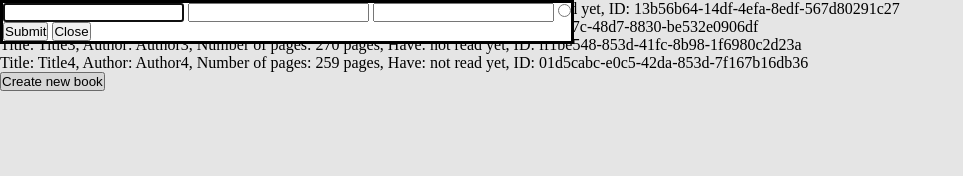
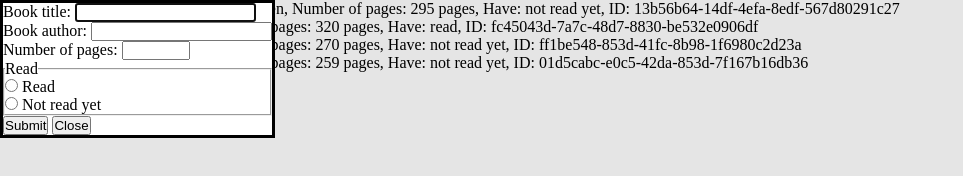
Before and after one commit to GGihan/library, a plain HTML site: page index.html in a window 1280 px wide. Both pictures are taken after a click on the button "Create new book". Shown: the whole page, without its empty margins (0-963 px from the left). Drawn offline with Linux system fonts and the light colour scheme.

Commit message:
Add form for new book creation

```diff
--- a/index.html
+++ b/index.html
@@ -16,10 +16,23 @@
     <dialog id="new-book-dialog">
 
         <form action="" method="dialog" id="new-book-form">
-            <input type="text" >
-            <input type="text">
-            <input type="number">
-            <input type="radio">
+            <label for="book-title">Book title:</label>
+            <input type="text" id="book-title" name="book-title" maxlength="20">
+            <br>
+            <label for="book-author">Book author:</label>
+            <input type="text" id="book-author" name="book-author" maxlength="20">
+            <br>
+            <label for="book-pages">Number of pages:</label>
+            <input type="number" id="book-pages" name="book-pages" min="1" max="2000">
+
+            <fieldset>
+                <legend>Read</legend>
+                <input type="radio" id="read" name="have-read" value="read">
+                <label for="read">Read</label>
+                <br>
+                <input type="radio" id="not-read-yet" name="have-read" value="not read yet">
+                <label for="not-read-yet">Not read yet</label>
+            </fieldset>
         </form>
 
         <button type="submit" id="submit-button" form="new-book-form">Submit</button>
```
